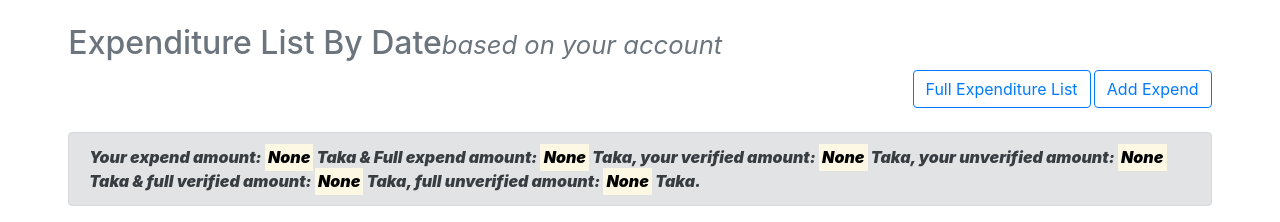
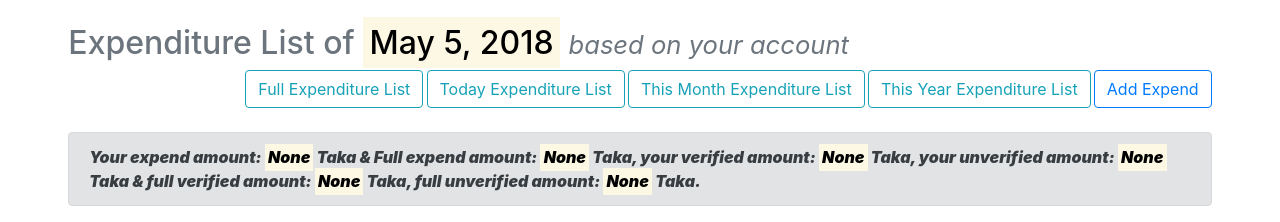
Before and after one commit to dev-fahim/marvelous, a Django app: page /accounts/expenditure/today/ in a window 1280 px wide. Shown: the part 56-278 px from the top of the page. Run offline with Django 3.2, Linux system fonts and the light colour scheme; a user stored in the database is signed in; data comes from the database, SQL or seed files in the repository; some libraries are stand-ins or nearby versions.

Commit message:
added some facilities

```diff
--- a/account/templates/expend/expend_list.html
+++ b/account/templates/expend/expend_list.html
@@ -3,14 +3,19 @@
     Expenditure List
 {% endblock %}
 {% block content %}
+{% now "Y" as current_year %}
+{% now "m" as current_month %}
 {% if filter_by_time %}
 
 <div class="container-fluid">
     <div class="row justify-content-center">
         <div class="col-md-11">
-            <h2 class="text-muted">Expenditure List By Date<small class="d-print-none"><i>based on your account</i></small></h2>
+            <h2 class="text-muted">Expenditure List of <mark>{{ filter_by_time }}</mark> <small class="d-print-none"><i>based on your account</i></small></h2>
             <div class="text-right">
-                <a type="submit" class="btn btn-md btn-outline-primary d-print-none" href="{% url 'account:expend' %}">Full Expenditure List</a>
+                <a type="submit" class="btn btn-md btn-outline-info d-print-none" href="{% url 'account:expend' %}">Full Expenditure List</a>
+                <a type="submit" class="btn btn-md btn-outline-info d-print-none" href="{% url 'account:expend_by_today' %}">Today Expenditure List</a>
+                <a type="submit" class="btn btn-md btn-outline-info d-print-none" href="{% url 'account:expend_by_month' year=current_year month=current_month %}">This Month Expenditure List</a>
+                <a type="submit" class="btn btn-md btn-outline-info d-print-none" href="{% url 'account:expend_by_year' year=current_year %}">This Year Expenditure List</a>
                 <a type="submit" class="btn btn-md btn-outline-primary d-print-none" href="{% url 'account:expend_create' %}">Add Expend</a>
             </div><br>
             <div class="alert alert-secondary">
@@ -90,6 +95,8 @@
             <h2 class="text-muted">Expenditure List <small class="d-print-none"><i>based on your account</i></small></h2>
             <div class="text-right">
                 <a type="submit" class="btn btn-md btn-outline-primary d-print-none" href="{% url 'account:expend_by_today' %}">Today Expenditure List</a>
+                <a type="submit" class="btn btn-md btn-outline-primary d-print-none" href="{% url 'account:expend_by_month' year=current_year month=current_month %}">This Month Expenditure List</a>
+                <a type="submit" class="btn btn-md btn-outline-primary d-print-none" href="{% url 'account:expend_by_year' year=current_year %}">This Year Expenditure List</a>
                 <a type="submit" class="btn btn-md btn-outline-primary d-print-none" href="{% url 'account:expend_create' %}">Add Expend</a>
             </div><br>
             <div class="alert alert-secondary">
--- a/account/views.py
+++ b/account/views.py
@@ -9,6 +9,7 @@ from . import forms
 from . import models
 from django.db.models import Sum
 from django.utils import timezone
+from .helpers import get_month_name
 
 # Create your views here.
 today = timezone.localdate()
@@ -105,7 +106,7 @@ class ExpendListViewByDate(ListView):
     def get(self, request, *args, **kwargs):
         date = kwargs['date']
         context = {
-            'filter_by_time': True,
+            'filter_by_time': date,
             'filter_date_user': models.Expend.objects.filter(by_user__exact=request.user.username,
                                                              added_date__date=date),
             'sum_user_expend_amount': models.Expend.objects.filter(by_user__exact=self.request.user.username
@@ -136,7 +137,7 @@ class ExpendListViewByToday(ListView):
 
     def get(self, request, *args, **kwargs):
         context = {
-            'filter_by_time': True,
+            'filter_by_time': timezone.localdate(),
             'filter_date_user': models.Expend.objects.filter(by_user__exact=request.user.username,
                                                              added_date__date=today),
             'sum_user_expend_amount': models.Expend.objects.filter(by_user__exact=self.request.user.username
@@ -168,7 +169,7 @@ class ExpendListViewByYear(ListView):
     def get(self, request, *args, **kwargs):
         year = kwargs['year']
         context = {
-            'filter_by_time': True,
+            'filter_by_time': year,
             'filter_date_user': models.Expend.objects.filter(by_user__exact=request.user.username,
                                                              added_date__year=year),
             'sum_user_expend_amount': models.Expend.objects.filter(by_user__exact=self.request.user.username
@@ -182,7 +183,7 @@ class ExpendListViewByYear(ListView):
                                                                               added_date__year=year,
                                                                               verified__exact='no').aggregate(
                 Sum('expend_amount')).get('expend_amount__sum', 0.00),
-            'sum_expend_amount': models.Expend.objects.filter(verified__exact='yes', added_date__date=year).aggregate(
+            'sum_expend_amount': models.Expend.objects.filter(verified__exact='yes', added_date__year=year).aggregate(
                 Sum('expend_amount')).get('expend_amount__sum', 0.00),
             'sum_expend_amount_verified': models.Expend.objects.filter(verified__exact='yes',
                                                                        added_date__year=year).aggregate(
@@ -201,7 +202,7 @@ class ExpendListViewByMonth(ListView):
         year = kwargs['year']
         month = kwargs['month']
         context = {
-            'filter_by_time': True,
+            'filter_by_time': get_month_name(num_of_month=month)+', '+year,
             'filter_date_user': models.Expend.objects.filter(by_user__exact=request.user.username,
                                                              added_date__year=year, added_date__month=month),
             'sum_user_expend_amount': models.Expend.objects.filter(by_user__exact=self.request.user.username
```
Also changed, not shown: account/helpers.py (added, +28 -0 lines).
